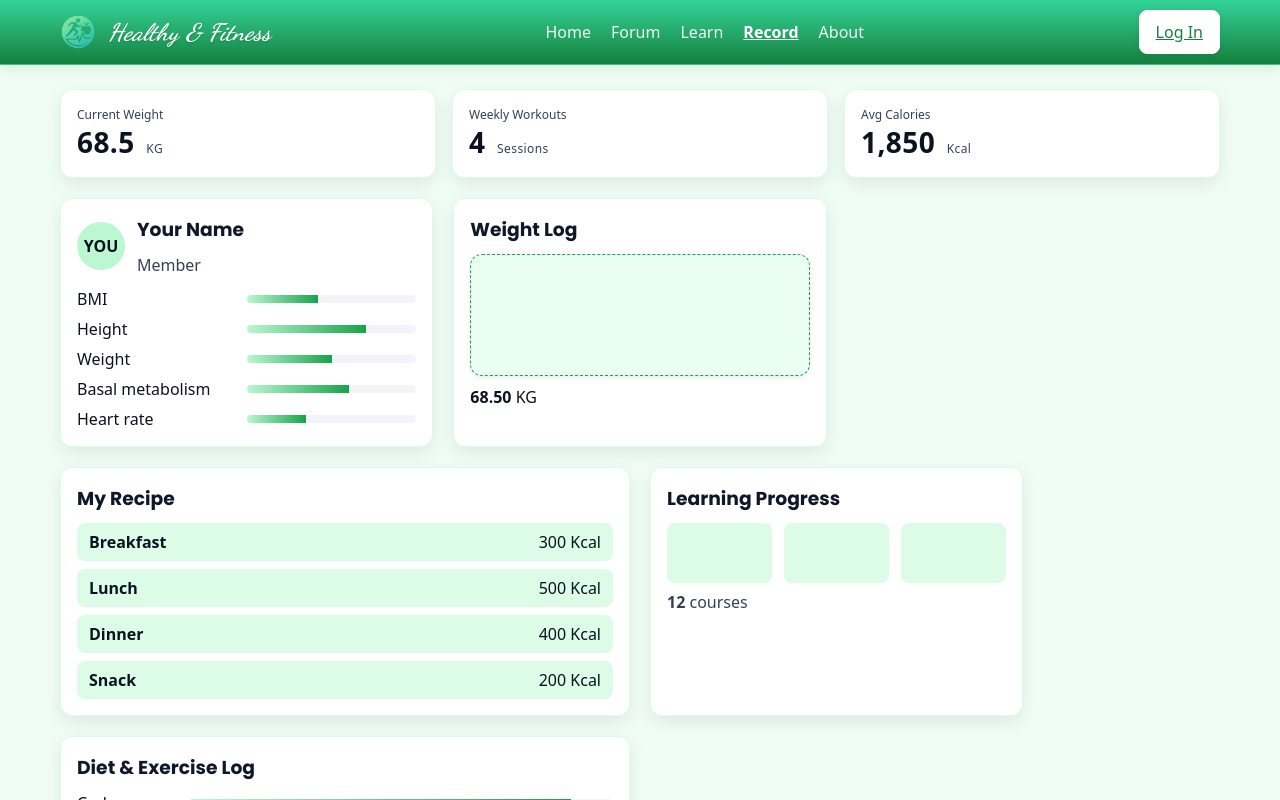
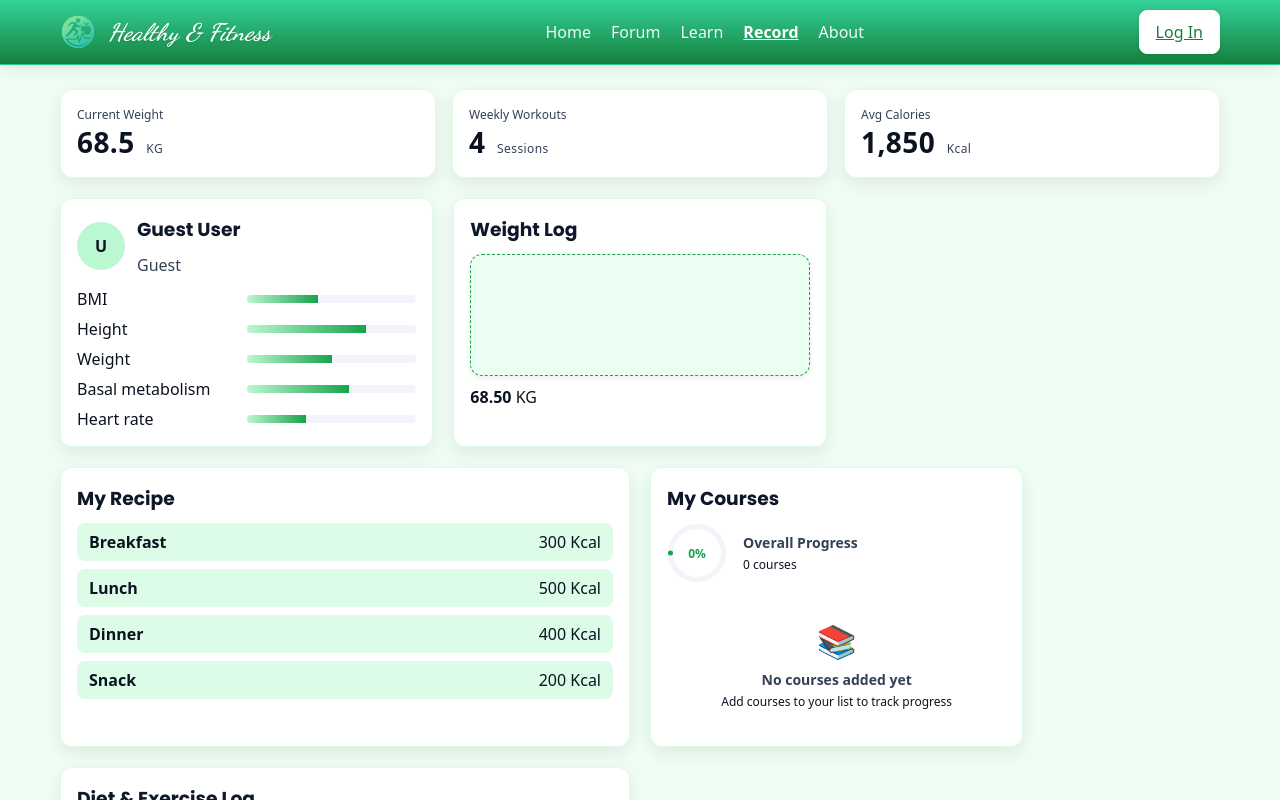
Before and after one commit to AidenJam553/Fit5032-assignment-healthyandfitnessWebsite, a Vue app: page /record in a window 1280 px wide. Shown: the top 800 px of the page. Built offline with nearby package versions, Linux system fonts and the light colour scheme.

Commit message:
git commit -m "feat: add course wishlist with progress tracking
- Add wishlist functionality to lessons store
- Add 'Add to My Courses' button in LessonDetail
- Update Record page to show user's course progress
- Fix LessonDetail content display issue"

```diff
--- a/src/pages/LessonDetail.vue
+++ b/src/pages/LessonDetail.vue
@@ -2,7 +2,7 @@
 import SiteHeader from '@/components/SiteHeader.vue'
 import { useRoute, useRouter } from 'vue-router'
 import { computed, ref, onMounted, nextTick } from 'vue'
-import { useLessonsStore } from '@/lib/stores/lessons'
+import { useLessonsStore } from '@/lib/stores/lessons.js'
 import { getCurrentUser } from '@/lib/auth'
 
 const route = useRoute()
@@ -11,6 +11,9 @@ const lessons = useLessonsStore()
 const user = getCurrentUser()
 
 lessons.seedIfEmpty()
+
+// 课单相关状态
+const isInWishlist = ref(false)
 
 const id = computed(() => route.params.id)
 const lesson = computed(() => lessons.lessons.find(l => l.id === id.value) || {
@@ -278,16 +281,37 @@ function startLearning() {
   router.push({ name: 'lesson-learning', params: { id: id.value } })
 }
 
+// 课单相关方法
+function toggleWishlist() {
+  if (!user) {
+    // 如果用户未登录，可以提示登录或跳转到登录页面
+    router.push('/login')
+    return
+  }
+
+  if (isInWishlist.value) {
+    lessons.removeFromWishlist(user.id, id.value)
+  } else {
+    lessons.addToWishlist(user.id, id.value)
+  }
+  isInWishlist.value = !isInWishlist.value
+}
+
+function checkWishlistStatus() {
+  if (user) {
+    isInWishlist.value = lessons.isInWishlist(user.id, id.value)
+  }
+}
+
 onMounted(async () => {
   loadComments()
+  checkWishlistStatus()
+
+  // 立即显示内容，不等待动画延迟
+  isLoaded.value = true
+  showContent.value = true
 
   await nextTick()
-  setTimeout(() => {
-    isLoaded.value = true
-  }, 100)
-  setTimeout(() => {
-    showContent.value = true
-  }, 300)
 })
 </script>
 
@@ -356,6 +380,20 @@ onMounted(async () => {
                   <path d="M5 12h14M12 5l7 7-7 7"/>
                 </svg>
                 Start Learning
+              </button>
+
+              <button
+                class="btn-wishlist animate-bounce-in"
+                :class="{ 'animate-in': showContent, 'in-wishlist': isInWishlist }"
+                style="animation-delay: 1.3s"
+                @click="toggleWishlist"
+                :title="isInWishlist ? 'Remove from My Courses' : 'Add to My Courses'"
+              >
+                <svg class="btn-icon" viewBox="0 0 24 24" fill="none" stroke="currentColor" stroke-width="2">
+                  <path v-if="!isInWishlist" d="M20.84 4.61a5.5 5.5 0 0 0-7.78 0L12 5.67l-1.06-1.06a5.5 5.5 0 0 0-7.78 7.78l1.06 1.06L12 21.23l7.78-7.78 1.06-1.06a5.5 5.5 0 0 0 0-7.78z"/>
+                  <path v-else d="M20.84 4.61a5.5 5.5 0 0 0-7.78 0L12 5.67l-1.06-1.06a5.5 5.5 0 0 0-7.78 7.78l1.06 1.06L12 21.23l7.78-7.78 1.06-1.06a5.5 5.5 0 0 0 0-7.78z" fill="currentColor"/>
+                </svg>
+                {{ isInWishlist ? 'In My Courses' : 'Add to My Courses' }}
               </button>
             </div>
           </div>
@@ -803,6 +841,9 @@ onMounted(async () => {
 
 .course-actions {
   margin-top: 16px;
+  display: flex;
+  gap: 16px;
+  flex-wrap: wrap;
 }
 
 .btn-start-learning {
@@ -835,6 +876,48 @@ onMounted(async () => {
 .btn-icon {
   width: 20px;
   height: 20px;
+}
+
+.btn-wishlist {
+  display: inline-flex;
+  align-items: center;
+  gap: 12px;
+  background: rgba(255, 255, 255, 0.9);
+  color: var(--text-primary);
+  border: 2px solid var(--border-color);
+  padding: 16px 32px;
+  border-radius: 16px;
+  font-size: 1.125rem;
+  font-weight: 700;
+  cursor: pointer;
+  transition: all 0.3s cubic-bezier(0.16, 1, 0.3, 1);
+  box-shadow: var(--shadow-md);
+  transform: translateY(0);
+  backdrop-filter: blur(10px);
+}
+
+.btn-wishlist:hover {
+  background: rgba(255, 255, 255, 1);
+  border-color: var(--primary-color);
+  color: var(--primary-color);
+  transform: translateY(-3px) scale(1.02);
+  box-shadow: var(--shadow-xl);
+}
+
+.btn-wishlist.in-wishlist {
+  background: var(--primary-color);
+  color: white;
+  border-color: var(--primary-color);
+}
+
+.btn-wishlist.in-wishlist:hover {
+  background: var(--primary-dark);
+  border-color: var(--primary-dark);
+  color: white;
+}
+
+.btn-wishlist:active {
+  transform: translateY(-1px) scale(0.98);
 }
 
 /* Course Content */
--- a/src/pages/Record.vue
+++ b/src/pages/Record.vue
@@ -1,5 +1,31 @@
 <script setup>
+import { ref, onMounted, computed } from 'vue'
 import SiteHeader from '@/components/SiteHeader.vue'
+import { getCurrentUser } from '@/lib/auth.js'
+import { useLessonsStore } from '@/lib/stores/lessons.js'
+
+const currentUser = ref(null)
+const lessons = useLessonsStore()
+
+// 获取用户的课单课程
+const userWishlistLessons = computed(() => {
+  if (!currentUser.value) return []
+  return lessons.getUserWishlistLessons(currentUser.value.id)
+})
+
+// 计算课单进度
+const wishlistProgress = computed(() => {
+  if (!currentUser.value || userWishlistLessons.value.length === 0) return 0
+  const totalProgress = userWishlistLessons.value.reduce((sum, lesson) => {
+    return sum + (lessons.progress[lesson.id] || 0)
+  }, 0)
+  return Math.round(totalProgress / userWishlistLessons.value.length)
+})
+
+onMounted(() => {
+  currentUser.value = getCurrentUser()
+  lessons.seedIfEmpty()
+})
 </script>
 
 <template>
@@ -24,10 +50,13 @@ import SiteHeader from '@/components/SiteHeader.vue'
       <section class="grid">
         <div class="panel profile">
           <div class="profile__row">
-            <div class="avatar">YOU</div>
+            <div class="avatar">
+              {{ currentUser ? currentUser.username?.charAt(0).toUpperCase() || 'U' : 'U' }}
+            </div>
             <div>
-              <h3 class="title">Your Name</h3>
-              <div class="muted">Member</div>
+              <h3 class="title">{{ currentUser ? currentUser.username || 'Guest User' : 'Guest User' }}</h3>
+              <div class="muted">{{ currentUser ? (currentUser.role === 'admin' ? 'Administrator' : 'Member') : 'Guest' }}</div>
+              <div class="user-email" v-if="currentUser && currentUser.email">{{ currentUser.email }}</div>
             </div>
           </div>
           <div class="stats">
@@ -56,13 +85,50 @@ import SiteHeader from '@/components/SiteHeader.vue'
         </div>
 
         <div class="panel learning">
-          <h3 class="title">Learning Progress</h3>
-          <div class="mini-courses">
-            <div class="mini placeholder"></div>
-            <div class="mini placeholder"></div>
-            <div class="mini placeholder"></div>
+          <h3 class="title">My Courses</h3>
+          <div class="learning-progress">
+            <div class="progress-summary">
+              <div class="progress-circle">
+                <svg viewBox="0 0 36 36">
+                  <path class="progress-bg" d="M18 2.0845 a 15.9155 15.9155 0 0 1 0 31.831 a 15.9155 15.9155 0 0 1 0 -31.831"/>
+                  <path
+                    class="progress-fill"
+                    d="M18 2.0845 a 15.9155 15.9155 0 0 1 0 31.831 a 15.9155 15.9155 0 0 1 0 -31.831"
+                    :stroke-dasharray="`${wishlistProgress * 1.1}, 100`"
+                  />
+                </svg>
+                <div class="progress-text">{{ wishlistProgress }}%</div>
+              </div>
+              <div class="progress-info">
+                <div class="progress-label">Overall Progress</div>
+                <div class="course-count">{{ userWishlistLessons.length }} courses</div>
+              </div>
+            </div>
           </div>
-          <div class="muted"><strong>12</strong> courses</div>
+
+          <div class="course-list" v-if="userWishlistLessons.length > 0">
+            <div v-for="course in userWishlistLessons.slice(0, 3)" :key="course.id" class="course-item">
+              <div class="course-info">
+                <div class="course-title">{{ course.title }}</div>
+                <div class="course-meta">{{ course.difficulty }} • {{ course.minutes }}m</div>
+              </div>
+              <div class="course-progress">
+                <div class="progress-bar">
+                  <div class="progress-fill" :style="{ width: `${lessons.progress[course.id] || 0}%` }"></div>
+                </div>
+                <span class="progress-text">{{ lessons.progress[course.id] || 0 }}%</span>
+              </div>
+            </div>
+            <div v-if="userWishlistLessons.length > 3" class="more-courses">
+              +{{ userWishlistLessons.length - 3 }} more courses
+            </div>
+          </div>
+
+          <div v-else class="empty-wishlist">
+            <div class="empty-icon">📚</div>
+            <div class="empty-text">No courses added yet</div>
+            <div class="empty-subtext">Add courses to your list to track progress</div>
+          </div>
         </div>
 
         <div class="panel calories">
@@ -122,6 +188,7 @@ import SiteHeader from '@/components/SiteHeader.vue'
 .profile__row { display: flex; align-items: center; gap: 12px; margin-bottom: 12px; }
 .title { margin: 0 0 10px 0; }
 .muted { color: var(--gray-700); }
+.user-email { color: var(--gray-600); font-size: 12px; margin-top: 4px; }
 
 .stats { display: grid; gap: 8px; }
 .stat { display: grid; grid-template-columns: 160px 1fr; align-items: center; gap: 10px; }
@@ -134,8 +201,33 @@ import SiteHeader from '@/components/SiteHeader.vue'
 .meal { list-style: none; padding: 0; margin: 0; display: grid; gap: 8px; }
 .meal li { display: flex; align-items: center; justify-content: space-between; background: var(--green-100); border-radius: 8px; padding: 8px 12px; }
 
-.mini-courses { display: grid; grid-template-columns: repeat(3, 1fr); gap: 12px; margin-bottom: 8px; }
-.mini.placeholder { height: 60px; background: var(--green-100); border-radius: 8px; }
+/* Learning Progress Styles */
+.learning-progress { margin-bottom: 16px; }
+.progress-summary { display: flex; align-items: center; gap: 16px; }
+.progress-circle { position: relative; width: 60px; height: 60px; }
+.progress-circle svg { width: 100%; height: 100%; transform: rotate(-90deg); }
+.progress-bg { fill: none; stroke: var(--gray-100); stroke-width: 3; }
+.progress-fill { fill: none; stroke: var(--green-600); stroke-width: 3; stroke-linecap: round; transition: stroke-dasharray 0.5s ease; }
+.progress-text { position: absolute; top: 50%; left: 50%; transform: translate(-50%, -50%); font-size: 12px; font-weight: 700; color: var(--green-600); }
+.progress-info { flex: 1; }
+.progress-label { font-size: 14px; font-weight: 600; color: var(--gray-700); margin-bottom: 4px; }
+.course-count { font-size: 12px; color: var(--gray-600); }
+
+.course-list { display: flex; flex-direction: column; gap: 12px; }
+.course-item { display: flex; justify-content: space-between; align-items: center; padding: 12px; background: var(--green-50); border-radius: 8px; border: 1px solid var(--green-100); }
+.course-info { flex: 1; }
+.course-title { font-size: 14px; font-weight: 600; color: var(--gray-800); margin-bottom: 4px; }
+.course-meta { font-size: 12px; color: var(--gray-600); }
+.course-progress { display: flex; align-items: center; gap: 8px; min-width: 80px; }
+.course-progress .progress-bar { width: 50px; height: 4px; background: var(--gray-200); border-radius: 2px; overflow: hidden; }
+.course-progress .progress-fill { height: 100%; background: var(--green-600); border-radius: 2px; transition: width 0.3s ease; }
+.course-progress .progress-text { font-size: 11px; font-weight: 600; color: var(--green-600); }
+.more-courses { text-align: center; font-size: 12px; color: var(--gray-600); padding: 8px; background: var(--green-50); border-radius: 6px; }
+
+.empty-wishlist { text-align: center; padding: 20px; }
+.empty-icon { font-size: 2rem; margin-bottom: 8px; }
+.empty-text { font-size: 14px; font-weight: 600; color: var(--gray-700); margin-bottom: 4px; }
+.empty-subtext { font-size: 12px; color: var(--gray-600); }
 
 .macros { display: grid; grid-template-columns: 100px 1fr; align-items: center; gap: 8px 12px; margin: 8px 0 10px; }
 .macros__bar { height: 8px; background: var(--gray-100); border-radius: 999px; overflow: hidden; }
```
Also changed, not shown: src/lib/stores/lessons.js.
